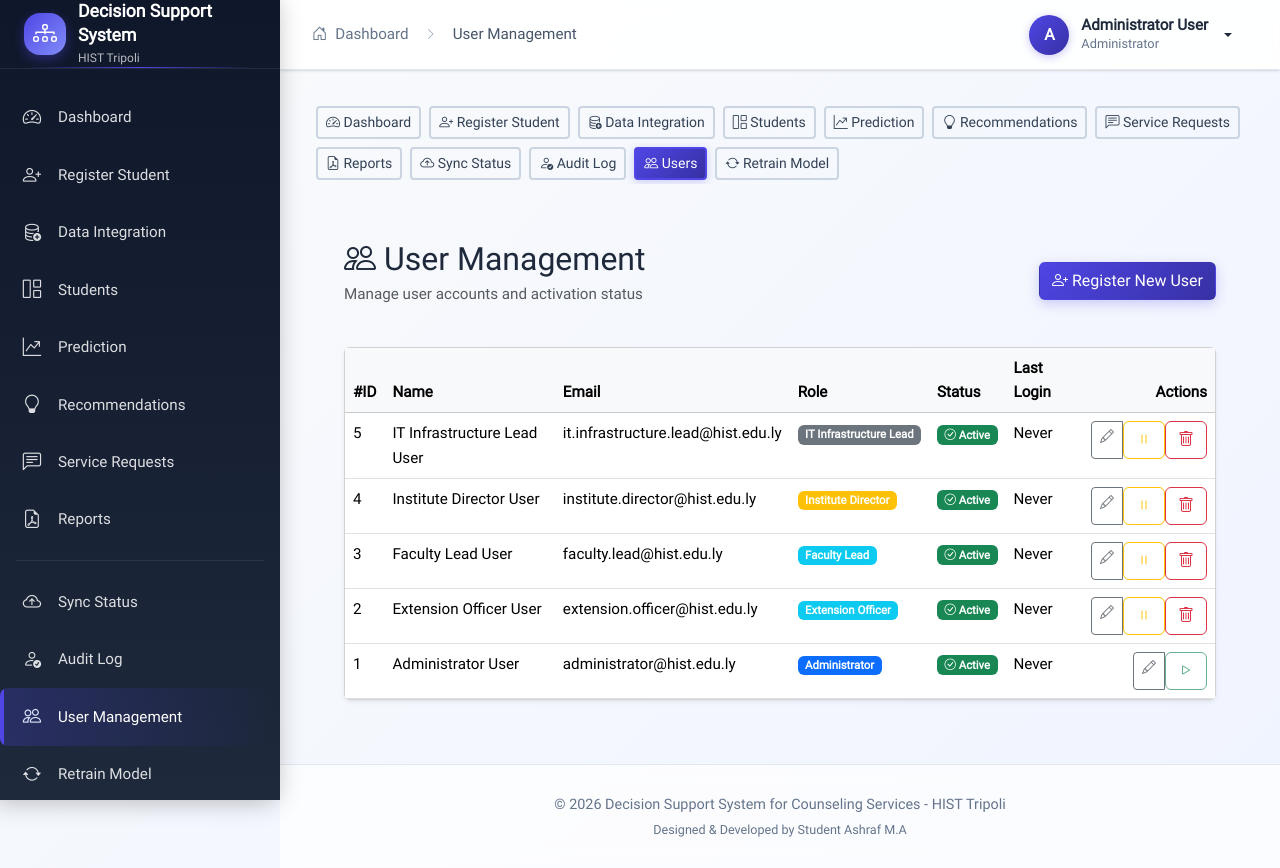
After one commit to salahfooda06-max/hist-dss, a Flask app: page /users in a window 1280 px wide. The commit adds this page. Run offline with Flask 3, Linux system fonts and the light colour scheme; a user stored in the database is signed in; data comes from the database, SQL or seed files in the repository.

Commit message:
Add user activation system: is_active field, register/edit/toggle/delete routes, management UI

```diff
--- a/auth/views.py
+++ b/auth/views.py
@@ -1,7 +1,7 @@
 from flask import Blueprint, render_template, redirect, url_for, flash, request
 from flask_login import login_user, logout_user, login_required
 from models.db import User, db
-from auth.models import hash_password, check_password
+from auth.models import hash_password, check_password, role_required
 from datetime import datetime
 
 auth_bp = Blueprint('auth', __name__, template_folder='../templates')
@@ -15,6 +15,10 @@ def login():
         user = User.query.filter_by(email=email).first()
 
         if user and check_password(password, user.password_hash):
+            if not user.is_active:
+                flash('Your account is not activated. Please contact the administrator.', 'warning')
+                return render_template('login.html')
+
             user.last_login = datetime.utcnow()
             db.session.commit()
             login_user(user)
@@ -33,3 +37,117 @@ def logout():
     log_action('User logout')
     logout_user()
     return redirect(url_for('auth.login'))
+
+@auth_bp.route('/users')
+@login_required
+@role_required('Administrator', 'Institute Director')
+def users():
+    from auth.models import log_action
+    log_action('View user management')
+    users = User.query.order_by(User.user_id.desc()).all()
+    return render_template('users.html', users=users)
+
+@auth_bp.route('/users/register', methods=['GET', 'POST'])
+@login_required
+@role_required('Administrator')
+def register_user():
+    if request.method == 'POST':
+        name = request.form.get('name', '').strip()
+        role = request.form.get('role', '').strip()
+        email = request.form.get('email', '').strip()
+        password = request.form.get('password', '').strip()
+
+        if not name or not role or not email or not password:
+            flash('All fields are required', 'danger')
+            return redirect(url_for('auth.register_user'))
+
+        if User.query.filter_by(email=email).first():
+            flash(f'User with email {email} already exists', 'danger')
+            return redirect(url_for('auth.register_user'))
+
+        user = User(
+            name=name,
+            role=role,
+            email=email,
+            password_hash=hash_password(password),
+            is_active=False
+        )
+        db.session.add(user)
+        db.session.commit()
+
+        from auth.models import log_action
+        log_action(f'Created new user: {name} ({role})')
+        flash(f'User "{name}" registered successfully. Account is pending activation.', 'success')
+        return redirect(url_for('auth.users'))
+
+    return render_template('register_user.html')
+
+@auth_bp.route('/users/edit/<int:user_id>', methods=['GET', 'POST'])
+@login_required
+@role_required('Administrator')
+def edit_user(user_id):
+    user = User.query.get_or_404(user_id)
+
+    if request.method == 'POST':
+        name = request.form.get('name', user.name).strip()
+        role = request.form.get('role', user.role).strip()
+        email = request.form.get('email', user.email).strip()
+        password = request.form.get('password', '').strip()
+
+        if name:
+            user.name = name
+        if role:
+            user.role = role
+        if email and email != user.email:
+            if User.query.filter_by(email=email).first() and User.query.filter_by(email=email).first().user_id != user.user_id:
+                flash('Another user with this email already exists', 'danger')
+                return redirect(url_for('auth.edit_user', user_id=user_id))
+            user.email = email
+        if password:
+            user.password_hash = hash_password(password)
+
+        db.session.commit()
+
+        from auth.models import log_action
+        log_action(f'Updated user: {user.name}')
+        flash(f'User "{user.name}" updated successfully', 'success')
+        return redirect(url_for('auth.users'))
+
+    return render_template('edit_user.html', user=user)
+
+@auth_bp.route('/users/toggle/<int:user_id>', methods=['POST'])
+@login_required
+@role_required('Administrator')
+def toggle_user(user_id):
+    user = User.query.get_or_404(user_id)
+
+    if user.role == 'Administrator' and not user.is_active:
+        flash('Cannot deactivate an Administrator account', 'danger')
+        return redirect(url_for('auth.users'))
+
+    user.is_active = not user.is_active
+    db.session.commit()
+
+    from auth.models import log_action
+    status = 'activated' if user.is_active else 'deactivated'
+    log_action(f'User {status}: {user.name}')
+    flash(f'User "{user.name}" {status} successfully', 'success')
+    return redirect(url_for('auth.users'))
+
+@auth_bp.route('/users/delete/<int:user_id>', methods=['POST'])
+@login_required
+@role_required('Administrator')
+def delete_user(user_id):
+    user = User.query.get_or_404(user_id)
+
+    if user.role == 'Administrator':
+        flash('Cannot delete an Administrator account', 'danger')
+        return redirect(url_for('auth.users'))
+
+    from auth.models import log_action
+    log_action(f'Deleted user: {user.name}')
+    db.session.delete(user)
+    db.session.commit()
+
+    flash(f'User "{user.name}" deleted successfully', 'success')
+    return redirect(url_for('auth.users'))
--- a/models/db.py
+++ b/models/db.py
@@ -64,6 +64,7 @@ class User(UserMixin, db.Model):
     email = db.Column(db.String(100), unique=True, nullable=False)
     password_hash = db.Column(db.String(200), nullable=False)
     last_login = db.Column(db.DateTime)
+    is_active = db.Column(db.Boolean, default=False, nullable=False)
 
     def get_id(self):
         return str(self.user_id)
--- a/templates/base.html
+++ b/templates/base.html
@@ -75,6 +75,13 @@
         <a href="{{ url_for('main.audit') }}" class="nav-link {% if request.path == url_for('main.audit') %}active{% endif %}">
             <i class="bi bi-person-check"></i>
             Audit Log
+        </a>
+        {% endif %}
+
+        {% if current_user.role in ['Administrator', 'Institute Director'] %}
+        <a href="{{ url_for('auth.users') }}" class="nav-link {% if request.path == url_for('auth.users') %}active{% endif %}">
+            <i class="bi bi-people"></i>
+            User Management
         </a>
         {% endif %}
 
@@ -190,6 +197,11 @@
                     <i class="bi bi-person-check"></i> Audit Log
                 </a>
                 {% endif %}
+                {% if current_user.role in ['Administrator', 'Institute Director'] %}
+                <a href="{{ url_for('auth.users') }}" class="btn btn-outline-custom btn-sm {% if request.path == url_for('auth.users') %}active{% endif %}">
+                    <i class="bi bi-people"></i> Users
+                </a>
+                {% endif %}
                 {% if current_user.role == 'Administrator' %}
                 <a href="{{ url_for('main.retrain') }}" class="btn btn-outline-custom btn-sm {% if request.path == url_for('main.retrain') %}active{% endif %}">
                     <i class="bi bi-arrow-repeat"></i> Retrain Model
--- /dev/null
+++ b/templates/users.html
@@ -0,0 +1,88 @@
+{% extends "base.html" %}
+
+{% block page_title %}User Management{% endblock %}
+
+{% block content %}
+<div class="content-area">
+    <div class="d-flex justify-content-between align-items-center mb-4">
+        <div>
+            <h2 class="mb-1"><i class="bi bi-people"></i> User Management</h2>
+            <p class="text-muted">Manage user accounts and activation status</p>
+        </div>
+        <a href="{{ url_for('auth.register_user') }}" class="btn btn-primary-custom">
+            <i class="bi bi-person-plus"></i> Register New User
+        </a>
+    </div>
+
+    <div class="card shadow-sm">
+        <div class="card-body p-0">
+            <div class="table-responsive">
+                <table class="table table-hover mb-0">
+                    <thead class="table-light">
+                        <tr>
+                            <th>#ID</th>
+                            <th>Name</th>
+                            <th>Email</th>
+                            <th>Role</th>
+                            <th>Status</th>
+                            <th>Last Login</th>
+                            <th class="text-end">Actions</th>
+                        </tr>
+                    </thead>
+                    <tbody>
+                        {% for u in users %}
+                        <tr>
+                            <td>{{ u.user_id }}</td>
+                            <td>{{ u.name }}</td>
+                            <td>{{ u.email }}</td>
+                            <td>
+                                <span class="badge bg-{{ 'primary' if u.role == 'Administrator' else 'info' if u.role in ['Extension Officer', 'Faculty Lead'] else 'warning' if u.role == 'Institute Director' else 'secondary' }}">
+                                    {{ u.role }}
+                                </span>
+                            </td>
+                            <td>
+                                {% if u.is_active %}
+                                <span class="badge bg-success"><i class="bi bi-check-circle"></i> Active</span>
+                                {% else %}
+                                <span class="badge bg-secondary"><i class="bi bi-pause-circle"></i> Pending</span>
+                                {% endif %}
+                            </td>
+                            <td>{{ u.last_login.strftime('%Y-%m-%d %H:%M') if u.last_login else 'Never' }}</td>
+                            <td class="text-end">
+                                <div class="btn-group btn-group-sm" role="group">
+                                    <a href="{{ url_for('auth.edit_user', user_id=u.user_id) }}" class="btn btn-outline-secondary" title="Edit">
+                                        <i class="bi bi-pencil"></i>
+                                    </a>
+                                    <form method="POST" action="{{ url_for('auth.toggle_user', user_id=u.user_id) }}" style="display:inline">
+                                        {% if u.is_active and u.role != 'Administrator' %}
+                                        <button type="submit" class="btn btn-outline-warning" title="Deactivate" onclick="return confirm('Deactivate user {{ u.name }}?')">
+                                            <i class="bi bi-pause"></i>
+                                        </button>
+                                        {% else %}
+                                        <button type="submit" class="btn btn-outline-success" title="Activate" {% if u.role == 'Administrator' %}disabled{% endif %} onclick="return confirm('Activate user {{ u.name }}?')">
+                                            <i class="bi bi-play"></i>
+                                        </button>
+                                        {% endif %}
+                                    </form>
+                                    {% if u.role != 'Administrator' %}
+                                    <form method="POST" action="{{ url_for('auth.delete_user', user_id=u.user_id) }}" style="display:inline">
+                                        <button type="submit" class="btn btn-outline-danger" title="Delete" onclick="return confirm('Delete user {{ u.name }}? This cannot be undone.')">
+                                            <i class="bi bi-trash"></i>
+                                        </button>
+                                    </form>
+                                    {% endif %}
+                                </div>
+                            </td>
+                        </tr>
+                        {% else %}
+                        <tr>
+                            <td colspan="7" class="text-center text-muted py-4">No users found</td>
+                        </tr>
+                        {% endfor %}
+                    </tbody>
+                </table>
+            </div>
+        </div>
+    </div>
+</div>
+{% endblock %}
```
Also changed, not shown: app/__init__.py (+14 -1 lines), templates/edit_user.html (added, +68 -0 lines), templates/register_user.html (added, +57 -0 lines).
